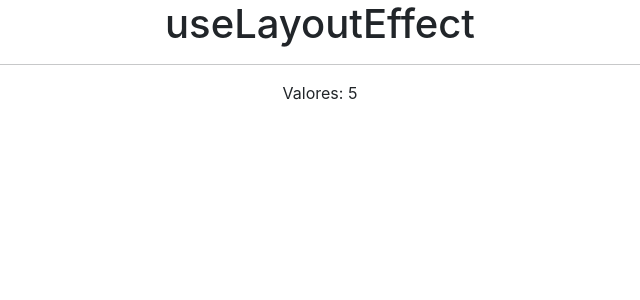
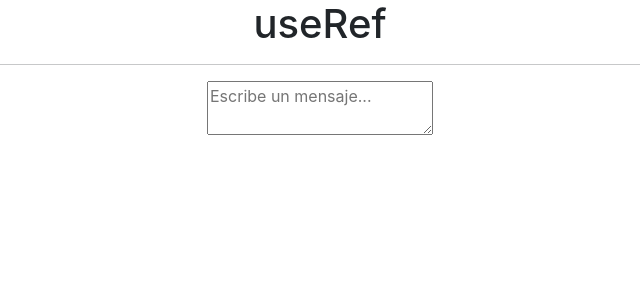
Before and after one commit to diegofdg/react_desde_cero, a React (Create React App) app in the folder 06-react-hooks/: page / in a window 1280 px wide. Shown: the top 300 px of the page, without its empty margins (320-960 px from the left). Built offline with nearby package versions, Linux system fonts and the light colour scheme.

Commit message:
06-react-hooks - useRef-hook

```diff
--- a/06-react-hooks/src/App.js
+++ b/06-react-hooks/src/App.js
@@ -1,5 +1,6 @@
 import React from 'react'
-import LayoutEffect from './components/LayoutEffect'
+import Ref from './components/Ref'
+//import LayoutEffect from './components/LayoutEffect'
 //import Effect from './components/Effect'
 //import Calculadora from './components/Calculadora'
 //import State from './components/State'
@@ -7,8 +8,9 @@
 const App = () => {
   return (
     <div className='container text-center'>
-      <LayoutEffect />
+      <Ref />
     </div>
+    //<LayoutEffect />
     //<State />
     //<Effect />
 
--- /dev/null
+++ b/06-react-hooks/src/components/Ref.jsx
@@ -0,0 +1,20 @@
+import React, { useRef } from "react"
+
+const Ref = () => {
+  const ref = useRef(null)
+
+  const handleRef = () => {
+    ref.current.value = "Hola mundo desde React"
+    ref.current.select()
+  };
+
+  return (
+    <>
+      <h1 onClick={handleRef}>useRef</h1>
+      <hr />
+      <textarea ref={ref} placeholder="Escribe un mensaje..."></textarea>
+    </>
+  )
+}
+
+export default Ref
```
